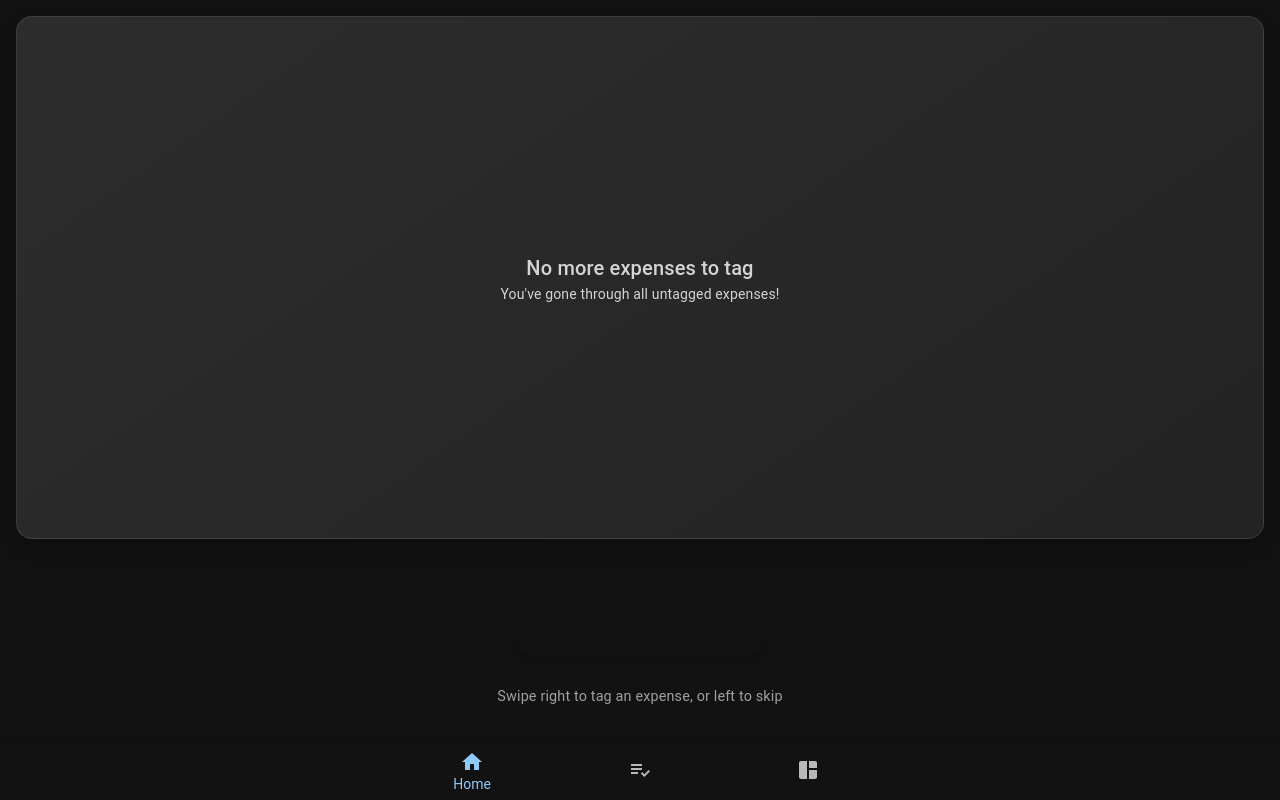
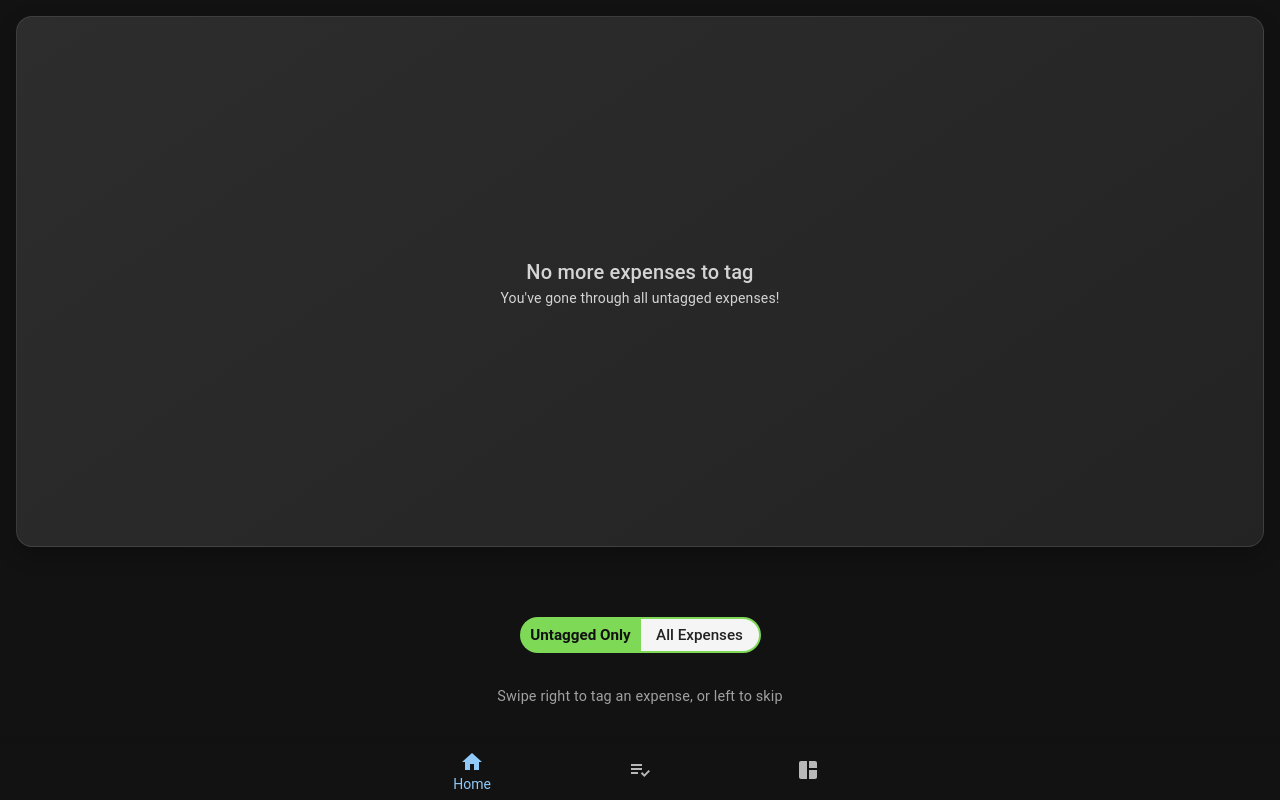
Before and after one commit to rushikc/pennywise, a React (Create React App) app: page /tag in a window 1280 px wide. Built offline with nearby package versions, Linux system fonts and the light colour scheme; no server answers; the database is empty.

Commit message:
added tagList filter buttons

```diff
--- a/src/pages/TagList.scss
+++ b/src/pages/TagList.scss
@@ -234,45 +234,52 @@
     font-size: 0.9rem;
   }
 
-  // Updated filter buttons container for Button components
-  .filter-buttons-container {
+  .filter-toggle-group {
     display: flex;
     justify-content: center;
-    margin: 10px auto 16px;
-    width: auto;
-    border-radius: 20px;
-    overflow: hidden;
-    box-shadow: 0 3px 10px rgba(0, 0, 0, 0.2);
+    margin: 0 0 18px 0;
 
-    .filter-button {
+    .filter-toggle-btn {
+      min-width: 120px;
       height: 36px;
-      min-width: 120px;
-      text-transform: none;
-      padding: 6px 16px;
-      font-size: 0.875rem;
-      border-radius: 0;
+      font-size: 0.95rem;
+      font-weight: 500;
+      cursor: pointer;
+      outline: none;
+      border: 2px solid #7ed957;
+      background: #f5f5f5;
+      color: #222;
+      transition: background 0.2s, color 0.2s;
+      position: relative;
+      z-index: 1;
+      padding: 0;
 
       &.active {
-        background-color: #7ed957;
-        color: rgba(0, 0, 0, 0.87);
+        background: #7ed957;
+        color: #111;
+        font-weight: 700;
       }
-
-      &:not(.active) {
-        background-color: #262626;
-        color: #ffffff;
-        position: relative;
-      }
-
-      // Add divider line
-      &:not(:first-child)::before {
-        content: '';
-        position: absolute;
-        left: 0;
-        top: 8px;
-        height: 20px;
-        width: 1px;
-        background-color: rgba(255, 255, 255, 0.3);
-      }
+    }
+    .filter-toggle-btn.left {
+      border-top-left-radius: 18px;
+      border-bottom-left-radius: 18px;
+      border-top-right-radius: 0;
+      border-bottom-right-radius: 0;
+      border-right: none;
+    }
+    .filter-toggle-btn.right {
+      border-top-right-radius: 18px;
+      border-bottom-right-radius: 18px;
+      border-top-left-radius: 0;
+      border-bottom-left-radius: 0;
+      border-left: none;
+    }
+    .filter-divider {
+      width: 1px;
+      background: #7ed957;
+      height: 36px;
+      align-self: center;
+      z-index: 2;
     }
   }
 }
--- a/src/pages/TagList.tsx
+++ b/src/pages/TagList.tsx
@@ -7,7 +7,7 @@ import "./TagList.scss";
 import CurrencyRupeeIcon from "@mui/icons-material/CurrencyRupee";
 import CloseIcon from "@mui/icons-material/Close";
 import CheckIcon from "@mui/icons-material/Check";
-import { Card, CardContent, Typography, Box, IconButton, CircularProgress, Button } from "@mui/material";
+import { Card, CardContent, Typography, Box, IconButton, CircularProgress } from "@mui/material";
 import { useSwipeable } from "react-swipeable";
 import TagExpenses from "./TagExpenses";
 
@@ -200,19 +200,22 @@ const TagList: FC<any> = (): ReactElement => {
         {renderExpenseCard()}
       </div>
 
-      <div className="filter-buttons-container">
-        {filterOptions.map(option => (
-          <Button
-            key={option.id}
-            variant="contained"
-            color={selectedFilter === option.id ? "primary" : "inherit"}
-            onClick={() => handleFilterChange(option.id)}
-            className={`filter-button ${selectedFilter === option.id ? 'active' : ''}`}
-            disableElevation
-          >
-            {option.label}
-          </Button>
-        ))}
+      <div className="filter-toggle-group">
+        <button
+          type="button"
+          className={`filter-toggle-btn left${selectedFilter === 'untagged' ? ' active' : ''}`}
+          onClick={() => handleFilterChange('untagged')}
+        >
+          Untagged Only
+        </button>
+        <div className="filter-divider" />
+        <button
+          type="button"
+          className={`filter-toggle-btn right${selectedFilter === 'all' ? ' active' : ''}`}
+          onClick={() => handleFilterChange('all')}
+        >
+          All Expenses
+        </button>
       </div>
 
       <Typography variant="body2" className="swipe-instructions">
```
